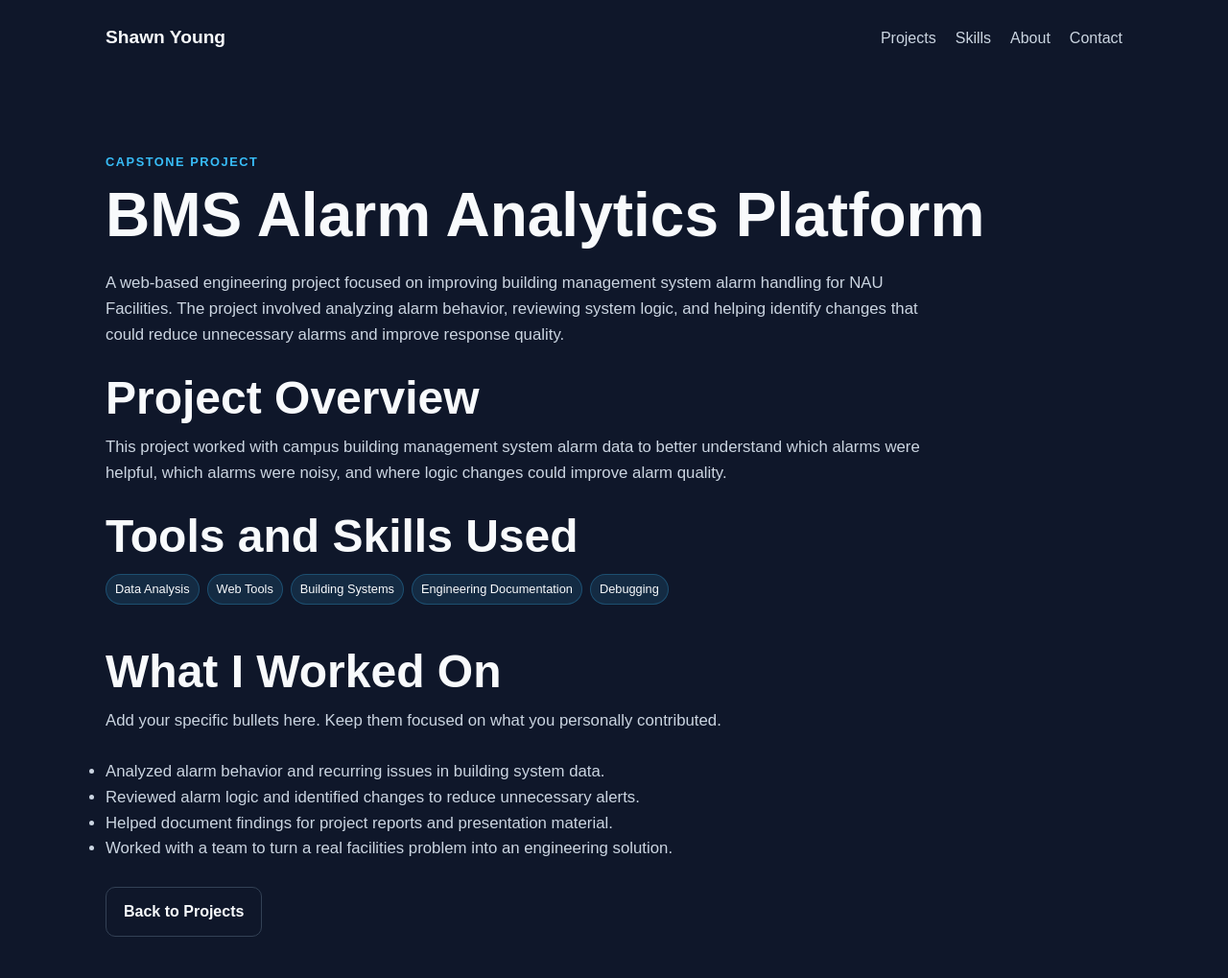
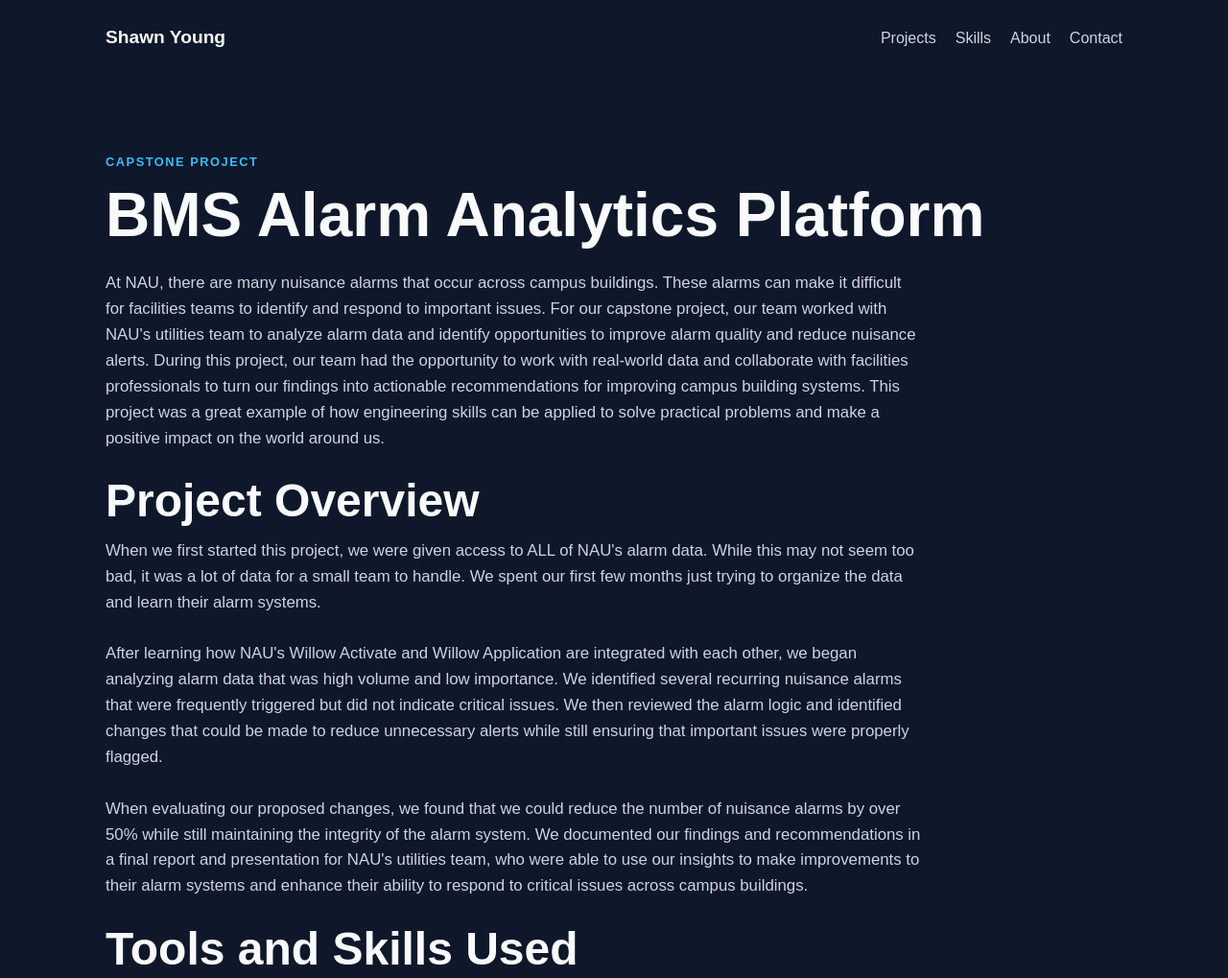
Before and after one commit to Shawnerrr/shawnerr-portfolio, a plain HTML site: page projects/bms-alarm-platform.html in a window 1280 px wide. Shown: the top 1019 px of the page at 96% size. Drawn offline with Linux system fonts and the light colour scheme.

Commit message:
Updating project links and about section, and adding contact information.

```diff
--- a/projects/bms-alarm-platform.html
+++ b/projects/bms-alarm-platform.html
@@ -23,17 +23,14 @@
     <h1>BMS Alarm Analytics Platform</h1>
 
     <p class="about-text">
-      A web-based engineering project focused on improving building management system alarm handling for NAU Facilities.
-      The project involved analyzing alarm behavior, reviewing system logic, and helping identify changes that could reduce
-      unnecessary alarms and improve response quality.
+      At NAU, there are many nuisance alarms that occur across campus buildings. These alarms can make it difficult for facilities teams to identify and respond to important issues. For our capstone project, our team worked with NAU's utilities team to analyze alarm data and identify opportunities to improve alarm quality and reduce nuisance alerts. During this project, our team had the opportunity to work with real-world data and collaborate with facilities professionals to turn our findings into actionable recommendations for improving campus building systems. This project was a great example of how engineering skills can be applied to solve practical problems and make a positive impact on the world around us.
     </p>
 
     <br />
 
     <h2>Project Overview</h2>
     <p class="about-text">
-      This project worked with campus building management system alarm data to better understand which alarms were helpful,
-      which alarms were noisy, and where logic changes could improve alarm quality.
+      When we first started this project, we were given access to ALL of NAU's alarm data. While this may not seem too bad, it was a lot of data for a small team to handle. We spent our first few months just trying to organize the data and learn their alarm systems. <br> <br> After learning how NAU's Willow Activate and Willow Application are integrated with each other, we began analyzing alarm data that was high volume and low importance. We identified several recurring nuisance alarms that were frequently triggered but did not indicate critical issues. We then reviewed the alarm logic and identified changes that could be made to reduce unnecessary alerts while still ensuring that important issues were properly flagged. <br> <br> When evaluating our proposed changes, we found that we could reduce the number of nuisance alarms by over 50% while still maintaining the integrity of the alarm system. We documented our findings and recommendations in a final report and presentation for NAU's utilities team, who were able to use our insights to make improvements to their alarm systems and enhance their ability to respond to critical issues across campus buildings.
     </p>
 
     <br />
@@ -51,16 +48,16 @@
 
     <h2>What I Worked On</h2>
     <p class="about-text">
-      Add your specific bullets here. Keep them focused on what you personally contributed.
+      As the team lead for this project, I was responsible for coordinating our efforts and ensuring that we stayed on track to meet our goals. I worked closely with my teammates to analyze alarm data, identify patterns and trends, and develop recommendations for improving alarm quality. I also helped document our findings and prepare presentation materials for our final report. Overall, this project was a great opportunity for me to apply my engineering skills to a real world problem and collaborate with others to make a positive impact on our campus community.
     </p>
 
     <br />
 
     <ul class="about-text">
-      <li>Analyzed alarm behavior and recurring issues in building system data.</li>
-      <li>Reviewed alarm logic and identified changes to reduce unnecessary alerts.</li>
-      <li>Helped document findings for project reports and presentation material.</li>
-      <li>Worked with a team to turn a real facilities problem into an engineering solution.</li>
+      <li>Coordinated team efforts and ensured we stayed on track to meet our goals.</li>
+      <li>Actively communicated with NAU's utilities team to understand their needs and constraints.</li>
+      <li>Helped document and present our findings to the utilities team.</li>
+      <li>Studied the Willow Systems and their integration to ensure proper functionality.</li>
     </ul>
 
     <br />
```
